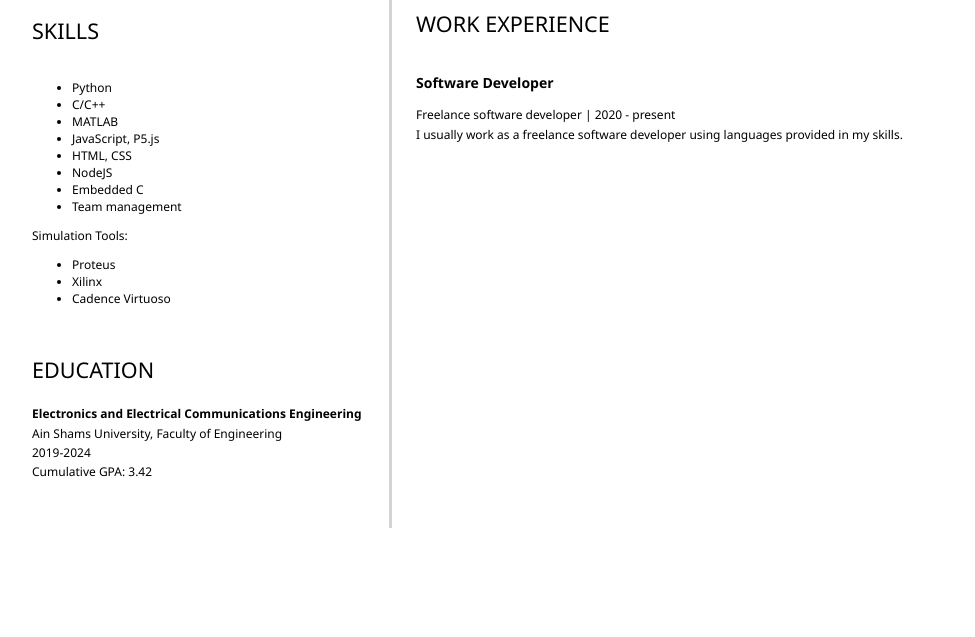
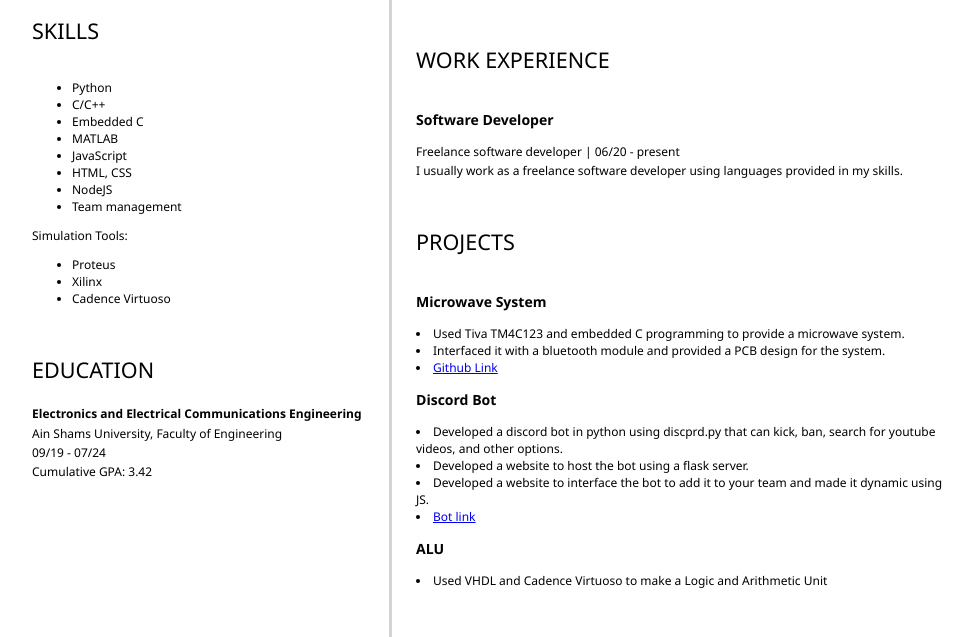
Before and after one commit to bobo122b/resume, a plain HTML site: page index.html in a window 1280 px wide. Shown: the part 446-1083 px from the top of the page, without its empty margins (152-1127 px from the left). Before the commit the page ends 974 px from the top, so only its background shows below. Drawn offline with Linux system fonts and the light colour scheme.

Commit message:
Adding some projects

```diff
--- a/index.html
+++ b/index.html
@@ -40,11 +40,11 @@
                 <ul>
                     <li>Python</li>
                     <li>C/C++</li>
+                    <li>Embedded C</li>
                     <li>MATLAB</li>
-                    <li>JavaScript, P5.js</li>
+                    <li>JavaScript</li>
                     <li>HTML, CSS</li>
                     <li>NodeJS</li>
-                    <li>Embedded C</li>
                     <li>Team management</li>
                 </ul>
                 <p>Simulation Tools:</p>
@@ -61,7 +61,7 @@
                     Ain Shams University, Faculty of Engineering
                 </p>
                 <p>
-                    2019-2024
+                    09/19 - 07/24
                 </p>
                 <p>Cumulative GPA: 3.42</p>
             </section>
@@ -71,15 +71,36 @@
                 <h2>ABOUT</h2>
                 <p>Progressive software development team member skilled at optimizing designs based on current and expected demands. Work effectively in high-pressure environments to meet challenging design standards and schedule targets. Expert in programming
                     languages and design tools such as C/C++, Python, and MATLAB.</p>
+                <p>Specialized in designing systems with C99 and Python, and experienced in C++ STL and OOP design.</p>
             </section>
             <section>
                 <h2>WORK EXPERIENCE</h2>
                 <h3><b>Software Developer</b></h3>
                 <p>
-                    Freelance software developer | 2020 - present
+                    Freelance software developer | 06/20 - present
                 </p>
                 <p>
                     I usually work as a freelance software developer using languages provided in my skills.
+                </p>
+            </section>
+            <section>
+                <h2>PROJECTS</h2>
+                <h3><b>Microwave System</b></h3>
+                <p>
+                    <li>Used Tiva TM4C123 and embedded C programming to provide a microwave system.</li>
+                    <li>Interfaced it with a bluetooth module and provided a PCB design for the system.</li>
+                    <li><a href="http://github.com/bobo122b/CSE211s-Final-Project" target="_blank">Github Link</a></li>
+                </p>
+                <h3><b>Discord Bot</b></h3>
+                <p>
+                    <li>Developed a discord bot in python using discprd.py that can kick, ban, search for youtube videos, and other options.</li>
+                    <li>Developed a website to host the bot using a flask server.</li>
+                    <li>Developed a website to interface the bot to add it to your team and made it dynamic using JS.</li>
+                    <li><a href="https://bobo122b.github.io/DiscoInfernoBot/" target="_blank">Bot link</a></li>
+                </p>
+                <h3><b>ALU</b></h3>
+                <p>
+                    <li>Used VHDL and Cadence Virtuoso to make a Logic and Arithmetic Unit</li>
                 </p>
             </section>
         </article>
```
